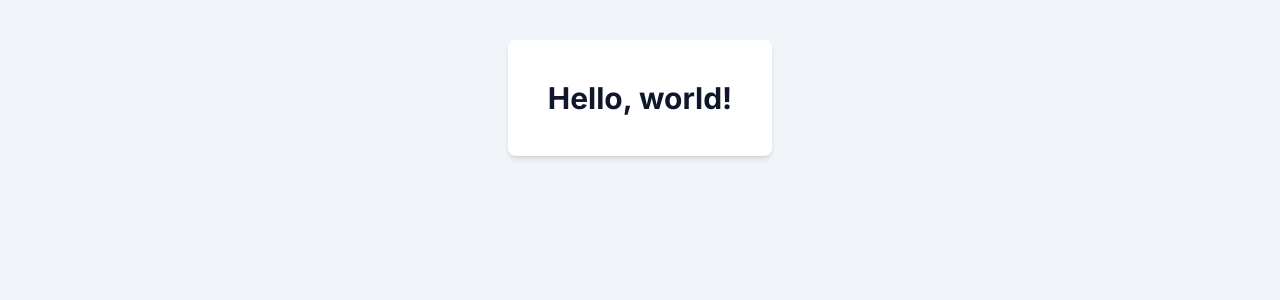
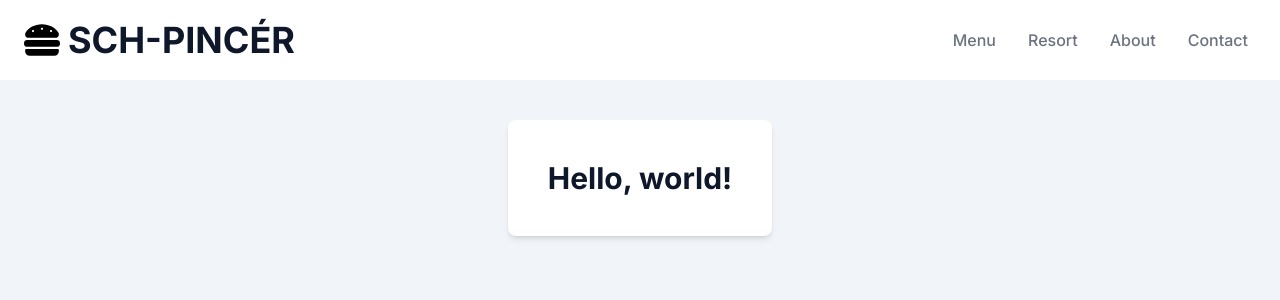
Before and after one commit to kir-dev/schpincer-frontend, a Next.js app: page / in a window 1280 px wide. Shown: the top 300 px of the page. Built offline with nearby package versions, Linux system fonts and the light colour scheme.

Commit message:
feat: added navigation bar

```diff
--- a/src/app/layout.tsx
+++ b/src/app/layout.tsx
@@ -3,6 +3,8 @@ import './globals.css';
 import type { Metadata } from 'next';
 import { Inter } from 'next/font/google';
 import React from 'react';
+
+import Navbar from '@/components/navbar/navbar';
 
 const inter = Inter({ subsets: ['latin'] });
 
@@ -18,7 +20,12 @@ export default function RootLayout({
 }>) {
   return (
     <html lang='hu'>
-      <body className={inter.className}>{children}</body>
+      <body className={inter.className}>
+        <div>
+          <Navbar />
+          {children}
+        </div>
+      </body>
     </html>
   );
 }
--- /dev/null
+++ b/src/components/navbar/navbar.tsx
@@ -0,0 +1,48 @@
+'use client';
+import Link from 'next/link';
+import { FaHamburger } from 'react-icons/fa';
+
+export default function Navbar() {
+  const links = [
+    {
+      id: 1,
+      link: 'menu',
+    },
+    {
+      id: 2,
+      link: 'resort',
+    },
+    {
+      id: 3,
+      link: 'about',
+    },
+    {
+      id: 4,
+      link: 'contact',
+    },
+  ];
+
+  return (
+    <div className='flex justify-between items-center w-full h-20 px-4 text-black bg-white'>
+      <div className='flex items-center justify-center'>
+        <FaHamburger className='text-4xl font-signature ml-2' />
+        <h1 className='text-4xl font-signature ml-2'>
+          <a className='link-underline link-underline-black' href='/'>
+            SCH-PINCÉR
+          </a>
+        </h1>
+      </div>
+
+      <ul className='hidden md:flex'>
+        {links.map(({ id, link }) => (
+          <li
+            key={id}
+            className='nav-links px-4 cursor-pointer capitalize font-medium text-gray-500 hover:scale-105 hover:text-black duration-200 link-underline'
+          >
+            <Link href={link}>{link}</Link>
+          </li>
+        ))}
+      </ul>
+    </div>
+  );
+}
```
